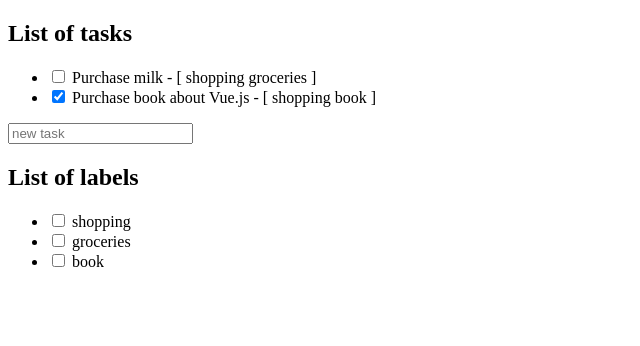
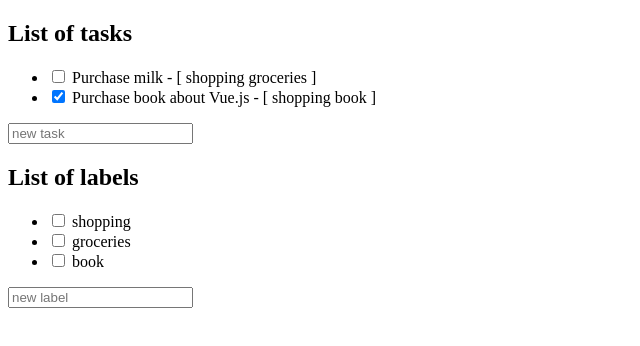
Before and after one commit to yuji91/vue_student_app, a Vue app: page / in a window 1280 px wide. Shown: the top 346 px of the page, without its empty margins (0-640 px from the left). Built offline with nearby package versions, Linux system fonts and the light colour scheme.

Commit message:
Add label index new create with vuex

```diff
--- a/src/App.vue
+++ b/src/App.vue
@@ -25,6 +25,9 @@
         {{ label.text }}
       </li>
     </ul>
+    <form v-on:submit.prevent="addLabel">
+      <input type="text" v-model="newLabelText" placeholder="new label">
+    </form>
   </div>
 </template>
 
```
